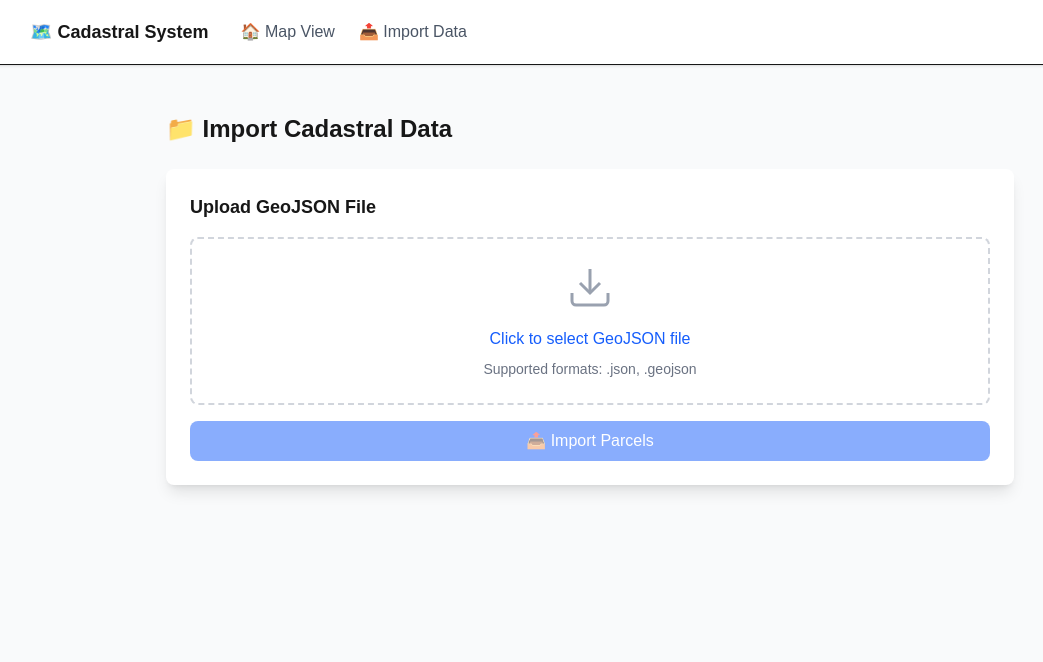
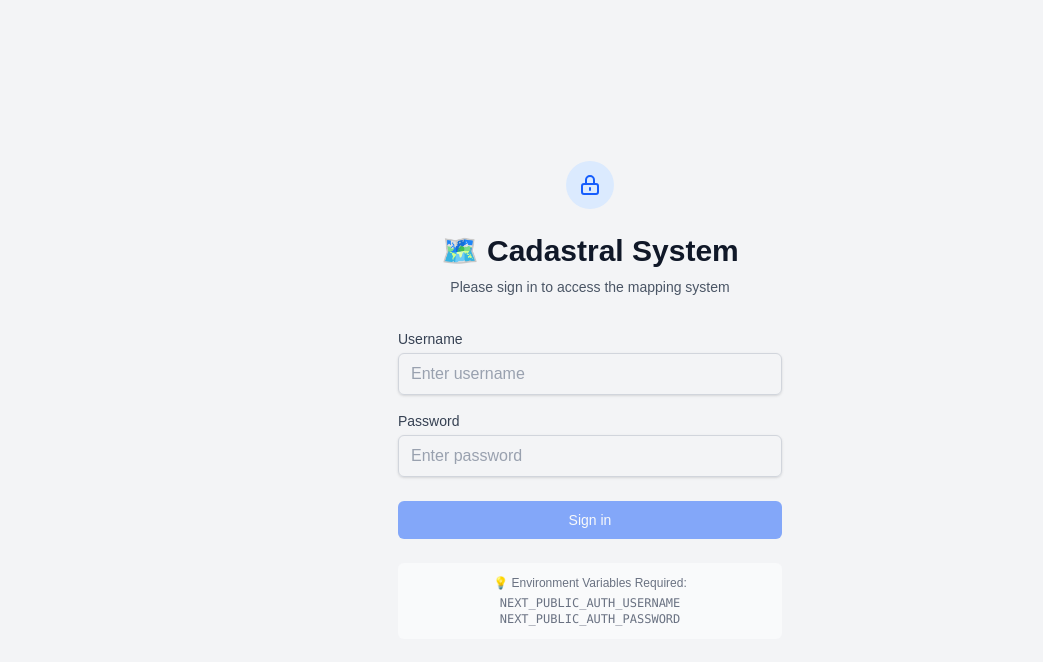
Before and after one commit to slahuddeen/cadastral, a Next.js app: page /admin/import in a window 1280 px wide. Shown: the top 662 px of the page, without its empty margins (50-1093 px from the left). Built offline with nearby package versions, Linux system fonts and the light colour scheme.

Commit message:
Update layout.tsx

```diff
--- a/app/layout.tsx
+++ b/app/layout.tsx
@@ -1,6 +1,9 @@
+// app/layout.tsx
 import type { Metadata } from "next";
 import { Geist, Geist_Mono } from "next/font/google";
 import "./globals.css";
+import { AuthProvider } from "../lib/auth";
+import ProtectedLayout from "../components/ProtectedLayout";
 
 const geistSans = Geist({
   variable: "--font-geist-sans",
@@ -27,7 +30,11 @@ export default function RootLayout({
       <body
         className={`${geistSans.variable} ${geistMono.variable} antialiased`}
       >
-        {children}
+        <AuthProvider>
+          <ProtectedLayout>
+            {children}
+          </ProtectedLayout>
+        </AuthProvider>
       </body>
     </html>
   );
```
